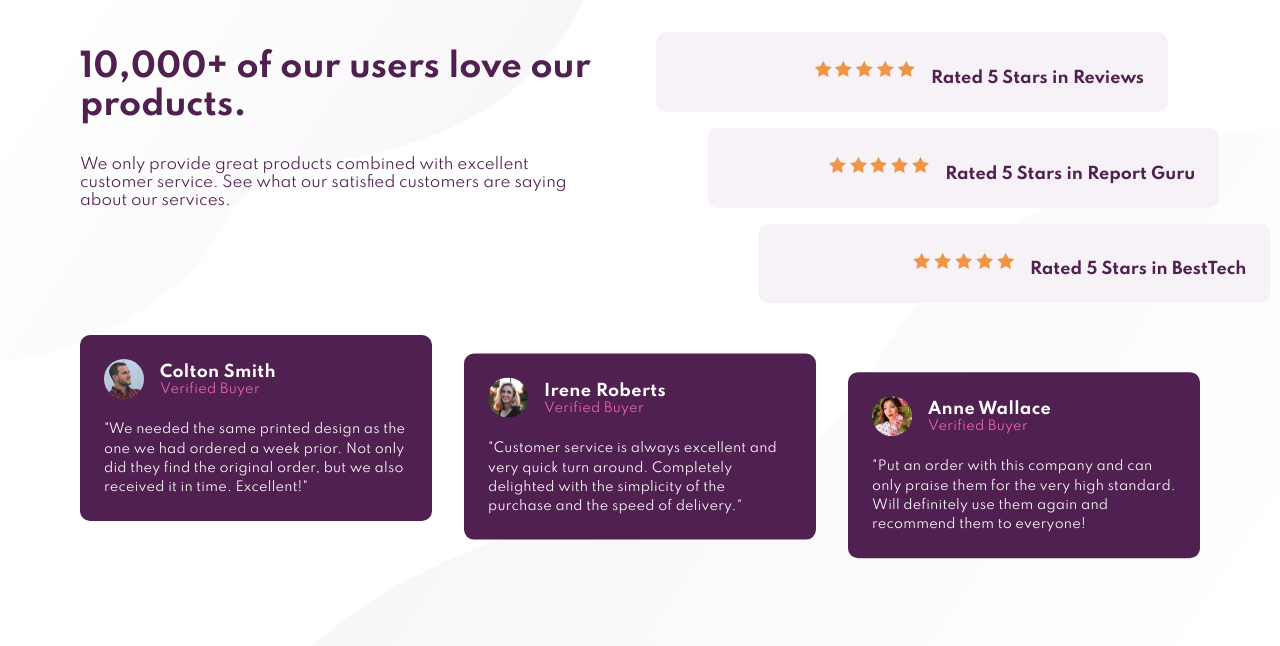
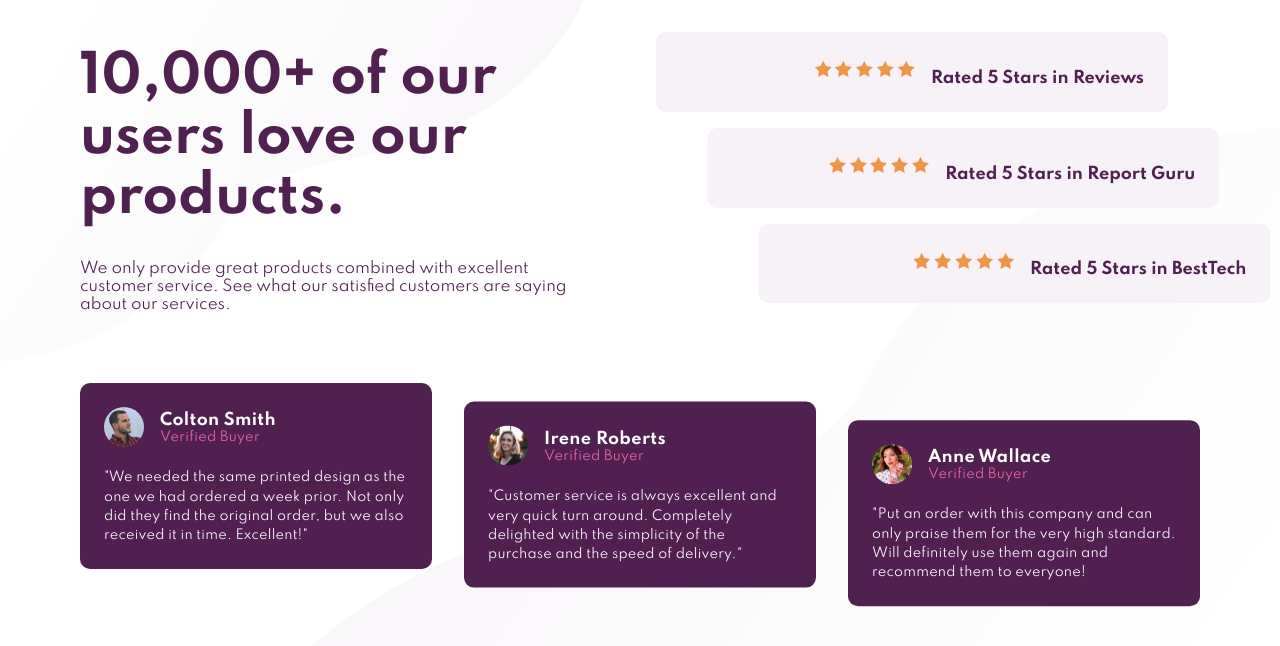
Before and after one commit to graficdoctor/Frontend-Mentor-Social-proof-section, a plain HTML site: page index.html in a window 1280 px wide. Drawn offline with Linux system fonts and the light colour scheme.

Commit message:
Changes .container (size)

```diff
--- a/styles/styles.css
+++ b/styles/styles.css
@@ -54,7 +54,7 @@ body {
     display: flex;
     justify-content: center;
     flex-wrap: wrap;
-    max-width: 1170px;
+    max-width: 1200px;
     height: auto;
     margin: 0 auto;
     padding: 1rem;
@@ -99,7 +99,7 @@ body {
     /* justify-content: space-evenly; */
     /* justify-content: center; */
     /* justify-self: flex-end; */
-    margin: 0 auto;
+    margin: 3rem auto;
     max-width: 1170px;
   }
 
@@ -140,6 +140,10 @@ p {
   p {
     margin-left: 0;
     text-align: left;
+  }
+
+  h1 {
+    font-size: 3.2rem;
   }
 }
 
```
